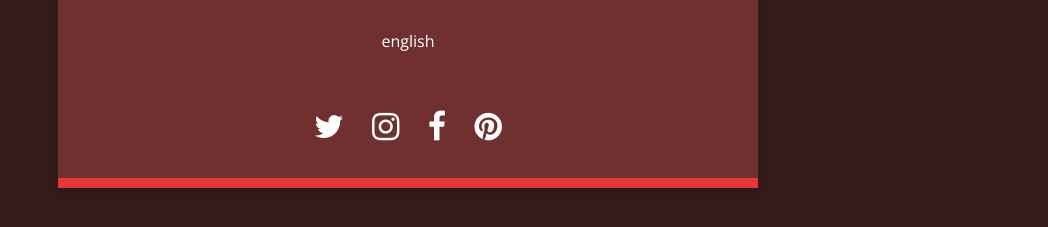
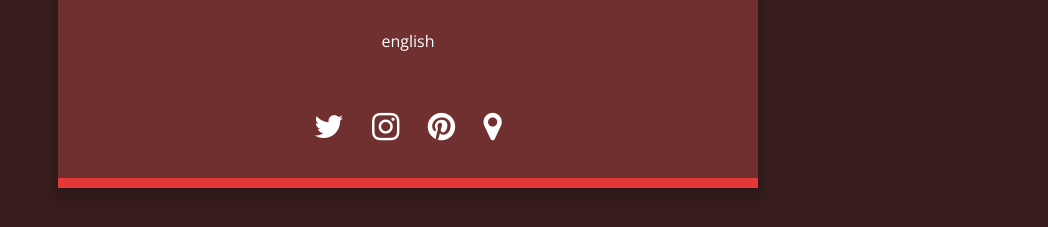
Before and after one commit to portodimare/portodimare.github.io, a Jekyll site: the page built from index_en.html, in a window 1280 px wide. Shown: the part 280-507 px from the top of the page, without its empty margins (232-1280 px from the left). Built offline with Jekyll 4.4.1, drawn with Linux system fonts in a browser that asks for light colours; nearby versions of some CDN libraries; Markdown is read by kramdown in place of the engine named in the settings.

Commit message:
adding link to google maps

```diff
--- a/_config.yml
+++ b/_config.yml
@@ -17,6 +17,7 @@ twitter_username: portodimarebar
 instagram_username: portodimarebar
 pinterest_username: portodimarebar
 facebook_username: portodimarebar
+google_maps_location: 41.2814733,16.4162785,19z
 google_analytics: "NOT_SET_YET"
 
 # Footer
--- a/_includes/social_links.html
+++ b/_includes/social_links.html
@@ -5,10 +5,15 @@
   {% if site.instagram_username %}
     <a href="http://www.instagram.com/{{ site.instagram_username }}" target="_new"><i class="fa fa-instagram"></i></a>
   {% endif %}
+  <!--
   {% if site.facebook_username %}
     <a href="http://www.facebook.com/{{ site.instagram_username }}" target="_new"><i class="fa fa-facebook"></i></a>
   {% endif %}
+-->
   {% if site.pinterest_username %}
     <a href="http://www.pinterest.com/{{ site.pinterest_username }}" target="_new"><i class="fa fa-pinterest"></i></a>
   {% endif %}
+  {% if site.google_maps_location %}
+    <a href="http://www.google.com/maps/@{{ site.google_maps_location }}" target="_new"><i class="fa fa-map-marker"></i></a>
+  {% endif %}
 </p>
--- a/css/style.scss
+++ b/css/style.scss
@@ -8,6 +8,7 @@ $twitter:        #6dabda;
 $facebook:       #3A5795;
 $instagram:      #517FA4;
 $pinterest:      #D50C22;
+$googlemaps:     #F90101;
 
 $dark:           #361C1C;/*background*/
 $medium:         #703030;/*content panel background*/
@@ -119,6 +120,10 @@ ul {
 
 	.fa-pinterest:hover {
 		color: $pinterest;
+	}
+
+	.fa-map-marker:hover {
+		color: $googlemaps
 	}
 }
 
```
